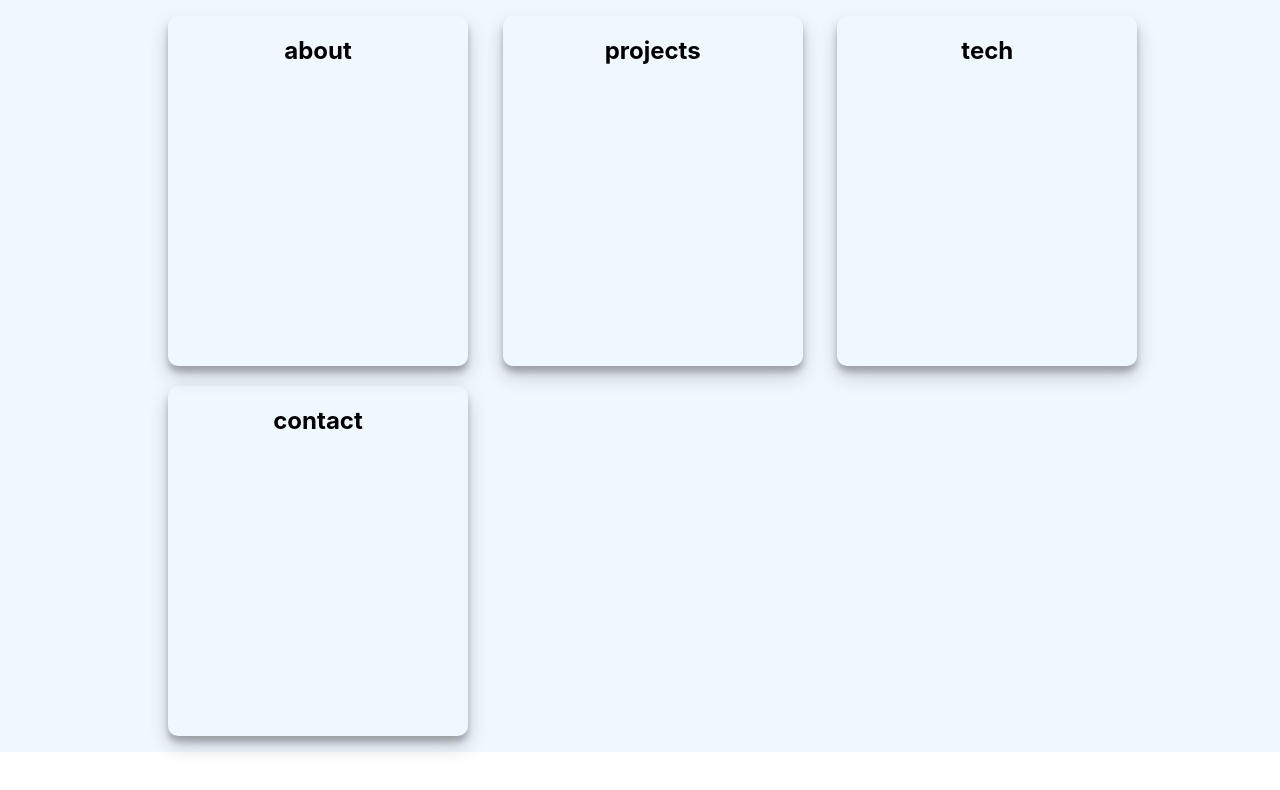
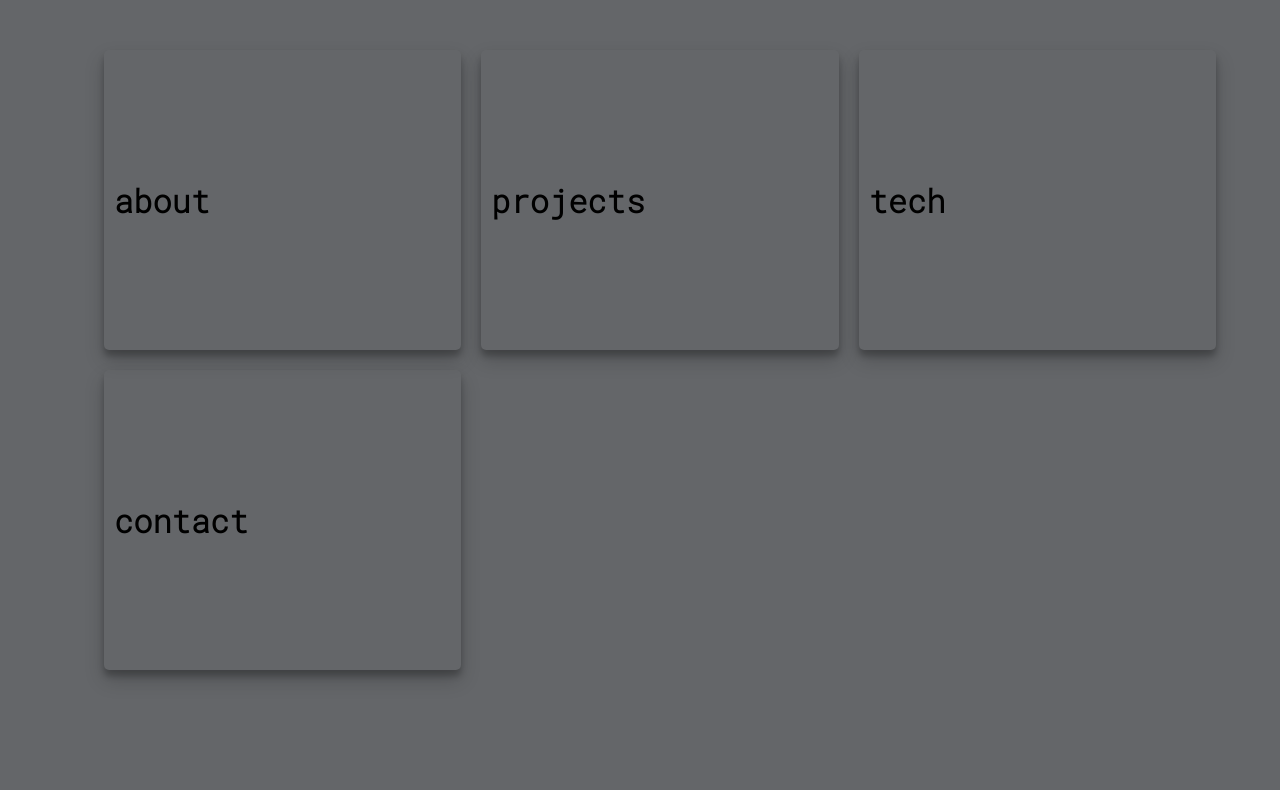
Before and after one commit to asendice/next-portfolio, a Next.js app: page / in a window 1280 px wide. Shown: the top 790 px of the page. Built offline with nearby package versions, Linux system fonts and the light colour scheme.

Commit message:
bkg color, card ui changes

```diff
--- a/components/home-page/card-grid.module.css
+++ b/components/home-page/card-grid.module.css
@@ -1,6 +1,6 @@
 .container {
   align-self: center;
-  width: 80%;
+  width: 90%;
   display: grid;
   grid-template-columns: repeat(auto-fit, minmax(300px, 1fr));
   gap: 20px;
--- a/components/home-page/card.module.css
+++ b/components/home-page/card.module.css
@@ -1,14 +1,17 @@
 .card {
   display: flex;
-  flex-direction: column;
   align-items: center;
-  border-radius: 10px;
+  border-radius: 5px;
   box-shadow: rgba(0, 0, 0, 0.19) 0px 10px 20px, rgba(0, 0, 0, 0.23) 0px 6px 6px;
-  height: 350px;
-  width: 300px;
+  height: 300px;
   transition: all 0.4s ease-in-out;
 }
 
-.card:hover{
-  transform: translateY(-20px)
+.card:hover {
+  transform: translateY(-20px);
 }
+
+.card h1 {
+  font-size: 2rem;
+  margin-left: 10px;
+}
--- a/components/home-page/hero.module.css
+++ b/components/home-page/hero.module.css
@@ -3,5 +3,4 @@
   flex-direction: column;
   justify-content: center;
   min-height: 90vh;
-  background-color: aliceblue;
 }
--- a/styles/globals.css
+++ b/styles/globals.css
@@ -1,9 +1,14 @@
+@import url('https://fonts.googleapis.com/css2?family=Montserrat:wght@200&family=Noto+Sans&family=Roboto+Mono:wght@300&display=swap');
+* {
+  box-sizing: border-box;
+  --background: #646669;
+}
 html,
 body {
   padding: 0;
   margin: 0;
-  font-family: -apple-system, BlinkMacSystemFont, Segoe UI, Roboto, Oxygen,
-    Ubuntu, Cantarell, Fira Sans, Droid Sans, Helvetica Neue, sans-serif;
+  font-family: 'Roboto Mono', monospace;
+  background-color: var(--background);
 }
 
 a {
@@ -11,6 +16,6 @@ a {
   text-decoration: none;
 }
 
-* {
-  box-sizing: border-box;
+li {
+  list-style: none;
 }
```
